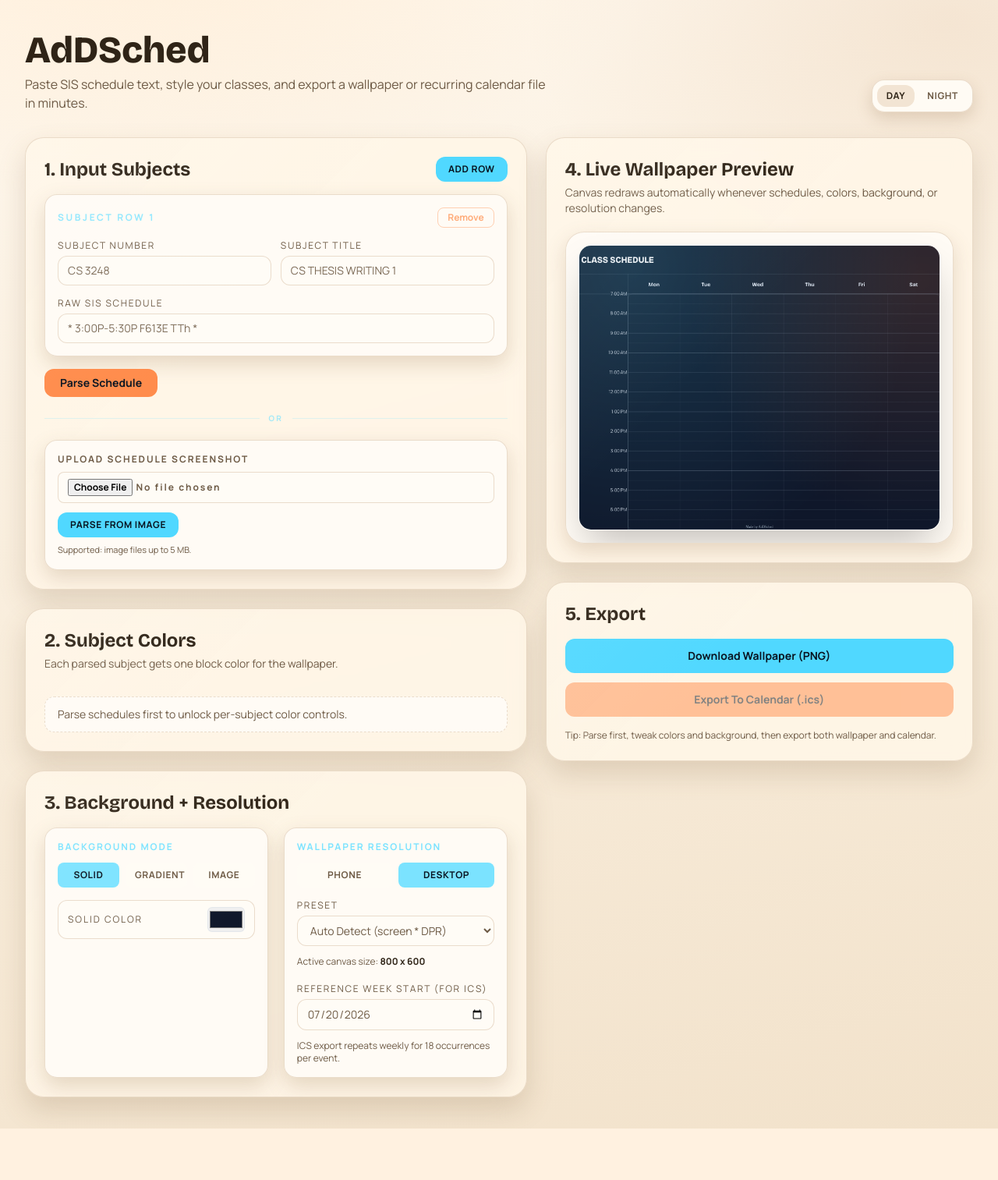
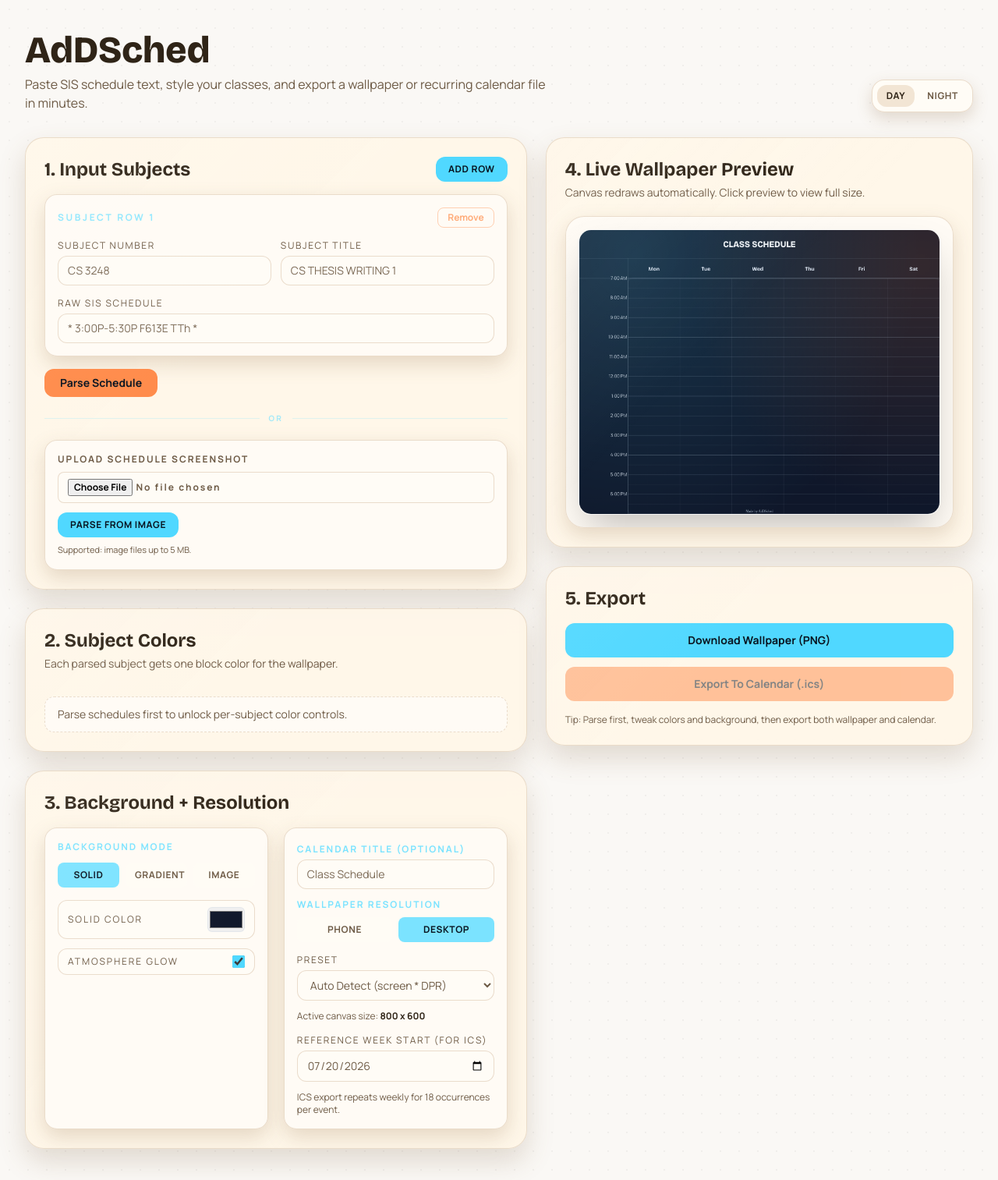
Before and after one commit to mcmacoto/AdDSched-Builder, a Django app: template templates/index.html in a window 1280 px wide. Shown: the whole page at 78% size. Before the commit the page ends 1447 px from the top, so only its background shows below. Run offline with Django 5.2, Linux system fonts and the light colour scheme; the template is opened without the code that fills it, so the values that code supplies are empty; some libraries are stand-ins or nearby versions.

Commit message:
Production Release 1.0

```diff
--- a/requirements.txt
+++ b/requirements.txt
@@ -1,3 +1,4 @@
 django==6.0.4
 icalendar==7.0.3
 google-generativeai==0.8.6
+whitenoise==6.8.2
--- a/static/js/canvas_renderer.js
+++ b/static/js/canvas_renderer.js
@@ -396,13 +396,14 @@
         ctx.fillRect(0, 0, logicalWidth, logicalHeight);
     }
 
-    function drawHeader(ctx, layout) {
+    function drawHeader(ctx, layout, title) {
         ctx.save();
         ctx.fillStyle = 'rgba(248, 252, 255, 0.95)';
         ctx.font = `800 ${layout.fontSize.headerTitle}px Bricolage Grotesque`;
-        ctx.textAlign = 'left';
+        ctx.textAlign = 'center';
         ctx.textBaseline = 'middle';
-        ctx.fillText('CLASS SCHEDULE', layout.blockPadding * 0.65, layout.titleHeaderHeight * 0.52);
+        const displayTitle = (title && String(title).trim()) ? String(title).trim() : 'CLASS SCHEDULE';
+        ctx.fillText(displayTitle.toUpperCase(), layout.logicalWidth / 2, layout.titleHeaderHeight * 0.52);
         ctx.restore();
     }
 
@@ -616,14 +617,16 @@
         }
     }
 
-    function renderWallpaperScene(ctx, logicalWidth, logicalHeight, subjects, background, redraw) {
+    function renderWallpaperScene(ctx, logicalWidth, logicalHeight, subjects, background, redraw, title) {
         drawBackground(ctx, logicalWidth, logicalHeight, background, redraw);
-        drawAtmosphere(ctx, logicalWidth, logicalHeight);
+        if (!background || background.atmosphere !== false) {
+            drawAtmosphere(ctx, logicalWidth, logicalHeight);
+        }
 
         const bounds = computeTimeBounds(subjects);
         const layout = buildLayout(logicalWidth, logicalHeight, bounds);
 
-        drawHeader(ctx, layout);
+        drawHeader(ctx, layout, title);
         drawGrid(ctx, layout, bounds);
         drawSlotBlocks(ctx, layout, bounds, subjects);
         drawFooter(ctx, layout);
@@ -658,7 +661,7 @@
         return ctx;
     }
 
-    function drawWallpaper(subjects, background, resolution) {
+    function drawWallpaper(subjects, background, resolution, title) {
         const canvas = document.getElementById(CANVAS_ID);
         if (!canvas) {
             return;
@@ -673,6 +676,7 @@
             subjects: safeSubjects,
             background: safeBackground,
             resolution: { width, height },
+            title: title || 'CLASS SCHEDULE',
         };
 
         const ctx = configurePreviewContext(canvas, width, height);
@@ -681,8 +685,20 @@
         }
 
         renderWallpaperScene(ctx, width, height, safeSubjects, safeBackground, function () {
-            drawWallpaper(rendererState.subjects, rendererState.background, rendererState.resolution);
-        });
+            drawWallpaper(rendererState.subjects, rendererState.background, rendererState.resolution, rendererState.title);
+        }, rendererState.title);
+    }
+
+    function renderToCanvas(canvas, subjects, background, resolution, title) {
+        if (!canvas) return;
+        const width = Number(resolution && resolution.width) || DEFAULT_RESOLUTION.width;
+        const height = Number(resolution && resolution.height) || DEFAULT_RESOLUTION.height;
+        canvas.width = width;
+        canvas.height = height;
+
+        const ctx = canvas.getContext('2d');
+        if (!ctx) return;
+        renderWallpaperScene(ctx, width, height, subjects || [], background || DEFAULT_BACKGROUND, null, title || 'CLASS SCHEDULE');
     }
 
     function downloadWallpaper(filename) {
@@ -704,7 +720,8 @@
             height,
             rendererState.subjects || [],
             rendererState.background || DEFAULT_BACKGROUND,
-            null
+            null,
+            rendererState.title || 'CLASS SCHEDULE'
         );
 
         const link = document.createElement('a');
@@ -715,6 +732,7 @@
 
     window.AdDSchedCanvas = {
         drawWallpaper,
+        renderToCanvas,
         downloadWallpaper,
     };
 
--- a/templates/index.html
+++ b/templates/index.html
@@ -48,9 +48,8 @@
     <style>
         :root {
             --page-bg:
-                radial-gradient(1400px 700px at 8% -12%, rgba(80, 216, 255, 0.22), transparent 58%),
-                radial-gradient(900px 500px at 96% 0%, rgba(255, 139, 74, 0.18), transparent 62%),
-                linear-gradient(170deg, #07101a 0%, #0a1d2d 52%, #08131f 100%);
+                radial-gradient(circle, rgba(255, 255, 255, 0.05) 1px, transparent 1px),
+                #0a0f1a;
             --text-main: #e8f4ff;
             --text-muted: #b7cadb;
             --glass: rgba(8, 19, 31, 0.62);
@@ -65,9 +64,8 @@
 
         html[data-theme='day'] {
             --page-bg:
-                radial-gradient(1200px 650px at 12% -8%, rgba(255, 205, 144, 0.22), transparent 58%),
-                radial-gradient(900px 540px at 95% 2%, rgba(210, 164, 121, 0.18), transparent 60%),
-                linear-gradient(165deg, #fff8ee 0%, #f8ecda 52%, #f2e2cb 100%);
+                radial-gradient(circle, rgba(0, 0, 0, 0.04) 1px, transparent 1px),
+                #faf8f5;
             --text-main: #2f2417;
             --text-muted: #6d5a45;
             --glass: rgba(255, 246, 232, 0.88);
@@ -83,6 +81,7 @@
         body {
             font-family: Manrope, sans-serif;
             background: var(--page-bg);
+            background-size: 24px 24px, 100% 100%;
             color: var(--text-main);
             transition: background 220ms ease, color 220ms ease;
         }
@@ -359,7 +358,8 @@
                         <div class="mt-3 flex flex-wrap items-center gap-3">
                             <button
                                 type="submit"
-                                class="mobile-full-btn rounded-xl bg-surf-400 px-4 py-2 text-xs font-bold uppercase tracking-wider text-dusk-900 transition hover:bg-surf-300"
+                                :disabled="retryCountdown > 0"
+                                class="mobile-full-btn rounded-xl bg-surf-400 px-4 py-2 text-xs font-bold uppercase tracking-wider text-dusk-900 transition hover:bg-surf-300 disabled:opacity-50 disabled:cursor-not-allowed"
                             >
                                 Parse From Image
                             </button>
@@ -372,6 +372,18 @@
                             Supported: image files up to 5 MB.
                         </p>
                     </form>
+
+                    <template x-if="rateLimited && retryCountdown > 0">
+                        <div class="mt-4 flex items-center gap-3 rounded-2xl border border-amber-400/45 bg-amber-400/10 p-4">
+                            <span class="animate-pulse text-amber-300 text-lg">⏳</span>
+                            <div>
+                                <p class="text-sm font-bold text-amber-300">API Rate Limit Reached</p>
+                                <p class="text-xs text-slate-200">
+                                    Please wait <span class="font-mono font-bold text-white" x-text="retryCountdown"></span> seconds before scanning another image.
+                                </p>
+                            </div>
+                        </div>
+                    </template>
 
                     <template x-if="parseErrors.length">
                         <div class="mt-4 rounded-2xl border border-ember-300/45 bg-ember-400/10 p-4">
@@ -453,6 +465,11 @@
                                 </label>
                             </div>
 
+                            <label class="mt-3 flex items-center justify-between rounded-xl border border-surf-300/20 bg-slate-950/50 px-3 py-2 text-xs uppercase tracking-[0.16em] text-slate-300 cursor-pointer">
+                                <span>Atmosphere Glow</span>
+                                <input type="checkbox" x-model="background.atmosphere" class="h-4 w-4 rounded accent-surf-400 cursor-pointer">
+                            </label>
+
                             <div class="mt-4 space-y-3" x-show="background.type === 'gradient'">
                                 <label class="flex items-center justify-between rounded-xl border border-surf-300/20 bg-slate-950/50 px-3 py-2 text-xs uppercase tracking-[0.16em] text-slate-300">
                                     Gradient Top
@@ -472,9 +489,20 @@
                             </div>
                         </div>
 
-                        <div class="raised-card rounded-2xl border border-surf-300/20 bg-dusk-900/45 p-4">
+                        <div class="raised-card rounded-2xl border border-surf-300/20 bg-dusk-900/45 p-4 space-y-3">
+                            <label class="block space-y-1 text-sm">
+                                <span class="text-xs font-semibold uppercase tracking-[0.16em] text-surf-300">Calendar Title (Optional)</span>
+                                <input
+                                    type="text"
+                                    x-model="calendarTitle"
+                                    placeholder="Class Schedule"
+                                    class="w-full rounded-xl border border-surf-300/25 bg-slate-950/50 px-3 py-2 text-sm text-slate-100 outline-none transition focus:border-surf-300"
+                                >
+                            </label>
+
+                            <div>
                                 <p class="text-xs font-semibold uppercase tracking-[0.16em] text-surf-300">Wallpaper Resolution</p>
-                            <div class="mt-3 grid grid-cols-2 gap-2">
+                                <div class="mt-2 grid grid-cols-2 gap-2">
                                     <button
                                         type="button"
                                         @click="setPlatform('phone')"
@@ -492,8 +520,9 @@
                                         Desktop
                                     </button>
                                 </div>
+                            </div>
 
-                            <label class="mt-3 block space-y-1 text-sm">
+                            <label class="block space-y-1 text-sm">
                                 <span class="text-xs uppercase tracking-[0.14em] text-slate-300">Preset</span>
                                 <select
                                     x-model="selectedResolution"
@@ -507,11 +536,11 @@
                                 </select>
                             </label>
 
-                            <p class="mt-3 text-xs text-slate-300">
+                            <p class="text-xs text-slate-300">
                                 Active canvas size: <span class="font-semibold text-white" x-text="resolution.width + ' x ' + resolution.height"></span>
                             </p>
 
-                            <label class="mt-4 block space-y-1 text-sm">
+                            <label class="block space-y-1 text-sm">
                                 <span class="text-xs uppercase tracking-[0.14em] text-slate-300">Reference Week Start (for ICS)</span>
                                 <input
                                     type="date"
@@ -520,7 +549,7 @@
                                 >
                             </label>
 
-                            <p class="mt-3 text-xs text-slate-300">ICS export repeats weekly for 18 occurrences per event.</p>
+                            <p class="text-xs text-slate-300">ICS export repeats weekly for 18 occurrences per event.</p>
                         </div>
                     </div>
                 </section>
@@ -529,10 +558,16 @@
             <div class="space-y-6">
                 <section class="glass-panel surface-shine rounded-3xl p-5 md:p-6 slider-fade">
                     <h2 class="font-display text-2xl font-bold text-white">4. Live Wallpaper Preview</h2>
-                    <p class="mt-1 text-sm text-slate-300">Canvas redraws automatically whenever schedules, colors, background, or resolution changes.</p>
+                    <p class="mt-1 text-sm text-slate-300">Canvas redraws automatically. Click preview to view full size.</p>
 
-                    <div class="raised-card mt-5 w-full overflow-hidden rounded-3xl border border-surf-300/25 bg-slate-950/45 p-3 md:p-4">
-                        <canvas id="wallpaper-canvas" class="mx-auto block h-auto max-w-full rounded-2xl border border-slate-200/25 bg-slate-950/30 shadow-2xl" style="max-width: 100%; height: auto; display: block;"></canvas>
+                    <div
+                        @click="openFullPreview()"
+                        class="raised-card group relative mt-5 w-full cursor-pointer overflow-hidden rounded-3xl border border-surf-300/25 bg-slate-950/45 p-3 md:p-4 transition hover:border-surf-300/60"
+                    >
+                        <canvas id="wallpaper-canvas" class="mx-auto block h-auto max-w-full rounded-2xl border border-slate-200/25 bg-slate-950/30 shadow-2xl transition group-hover:scale-[1.01]" style="max-width: 100%; height: auto; display: block;"></canvas>
+                        <div class="absolute inset-0 flex items-center justify-center bg-black/40 opacity-0 backdrop-blur-[2px] transition group-hover:opacity-100 rounded-3xl">
+                            <span class="rounded-xl bg-surf-400 px-4 py-2 text-xs font-bold uppercase tracking-wider text-dusk-900 shadow-lg">Click for Full Preview 🔍</span>
+                        </div>
                     </div>
                 </section>
 
@@ -563,7 +598,25 @@
             </div>
         </div>
 
-        <div class="hidden" x-effect="JSON.stringify(subjects); JSON.stringify(background); resolution.width; resolution.height; scheduleRedraw()"></div>
+        <template x-if="showPreviewModal">
+            <div
+                class="fixed inset-0 z-50 flex items-center justify-center bg-black/80 p-4 backdrop-blur-sm slider-fade"
+                @click.self="showPreviewModal = false"
+                @keydown.escape.window="showPreviewModal = false"
+            >
+                <div class="relative max-h-[92vh] max-w-[92vw] overflow-auto rounded-3xl border border-surf-300/30 bg-dusk-900/90 p-4 shadow-2xl">
+                    <button
+                        @click="showPreviewModal = false"
+                        class="absolute top-4 right-4 z-10 rounded-full bg-slate-800/80 px-3 py-1 text-xs font-bold uppercase tracking-wider text-white hover:bg-slate-700 transition"
+                    >
+                        ✕ Close
+                    </button>
+                    <canvas id="preview-fullsize-canvas" class="mx-auto block rounded-2xl max-h-[82vh] w-auto h-auto shadow-2xl"></canvas>
+                </div>
+            </div>
+        </template>
+
+        <div class="hidden" x-effect="JSON.stringify(subjects); JSON.stringify(background); resolution.width; resolution.height; calendarTitle; scheduleRedraw()"></div>
     </div>
 
     <script src="{% static 'js/canvas_renderer.js' %}"></script>
@@ -585,12 +638,19 @@
                 nextRowId: 2,
                 parseErrors: [],
                 subjects: [],
+                calendarTitle: '',
+                showPreviewModal: false,
+                rateLimited: false,
+                retryAfterSeconds: 0,
+                retryCountdown: 0,
+                retryTimer: null,
                 background: {
                     type: 'solid',
                     color: '#0f172a',
                     gradientFrom: '#0b2542',
                     gradientTo: '#173a55',
                     imageData: null,
+                    atmosphere: true,
                 },
                 resolution: { width: 1080, height: 2400 },
                 selectedPlatform: 'phone',
@@ -640,12 +700,30 @@
                     const parsedSubjects = Array.isArray(payload.subjects) ? payload.subjects : [];
 
                     this.parseErrors = Array.isArray(payload.errors) ? payload.errors : [];
+
+                    if (payload.rate_limited) {
+                        this.rateLimited = true;
+                        this.retryAfterSeconds = payload.retry_after_seconds || 60;
+                        this.retryCountdown = this.retryAfterSeconds;
+                        if (this.retryTimer) clearInterval(this.retryTimer);
+                        this.retryTimer = setInterval(() => {
+                            this.retryCountdown--;
+                            if (this.retryCountdown <= 0) {
+                                clearInterval(this.retryTimer);
+                                this.retryTimer = null;
+                                this.rateLimited = false;
+                            }
+                        }, 1000);
+                    }
+
+                    if (parsedSubjects.length > 0) {
                         this.subjects = parsedSubjects.map((subject, index) => ({
                             subject_no: subject.subject_no || '',
                             title: subject.title || '',
                             color: subject.color || this.defaultColor(index),
                             slots: Array.isArray(subject.slots) ? subject.slots : [],
                         }));
+                    }
                 },
 
                 defaultColor(index) {
@@ -793,7 +871,17 @@
                     if (!window.AdDSchedCanvas || typeof window.AdDSchedCanvas.drawWallpaper !== 'function') {
                         return;
                     }
-                    window.AdDSchedCanvas.drawWallpaper(this.subjects, this.background, this.resolution);
+                    window.AdDSchedCanvas.drawWallpaper(this.subjects, this.background, this.resolution, this.calendarTitle);
+                },
+
+                openFullPreview() {
+                    this.showPreviewModal = true;
+                    this.$nextTick(() => {
+                        const modalCanvas = document.getElementById('preview-fullsize-canvas');
+                        if (modalCanvas && window.AdDSchedCanvas && typeof window.AdDSchedCanvas.renderToCanvas === 'function') {
+                            window.AdDSchedCanvas.renderToCanvas(modalCanvas, this.subjects, this.background, this.resolution, this.calendarTitle);
+                        }
+                    });
                 },
 
                 downloadWallpaper() {
```
Also changed, not shown: addsched/settings.py (+8 -1 lines), core/views.py (+62 -29 lines), vercel.json (added), 2 other files. Lines whose indentation alone changed are shown as unchanged.
